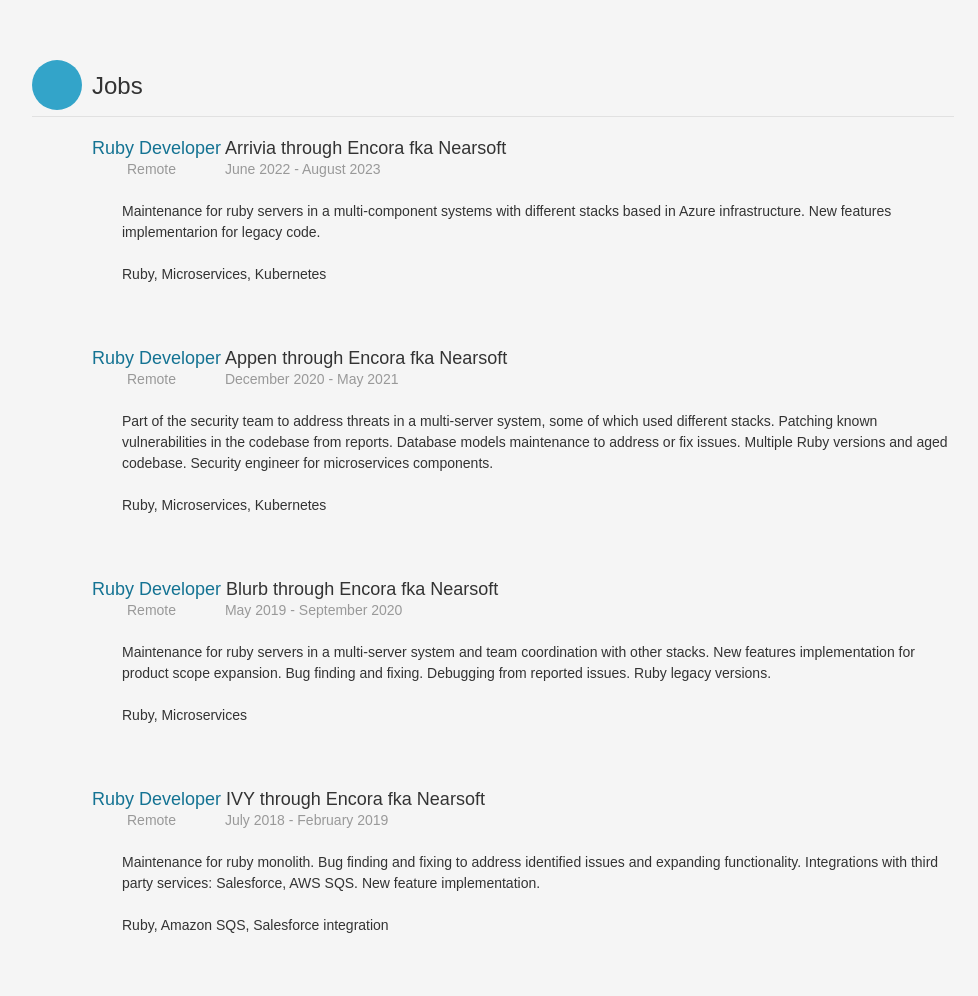
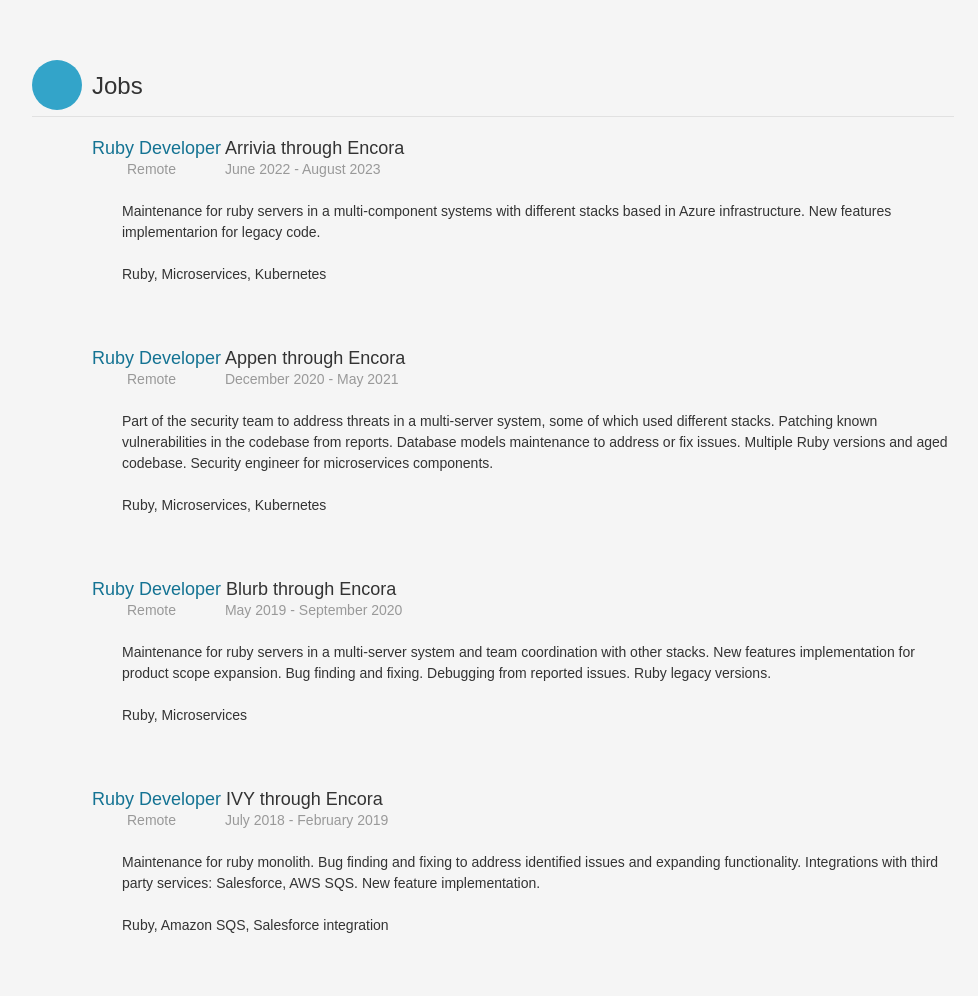
Before and after one commit to eseca/eseca.github.io, a plain HTML site: page index.html in a window 1280 px wide. Shown: the part 240-1236 px from the top of the page, without its empty margins (147-1125 px from the left). Drawn offline with Linux system fonts and the light colour scheme; a web font is replaced by a local one.

Commit message:
Remove 'fka Encorea'

```diff
--- a/index.html
+++ b/index.html
@@ -63,7 +63,7 @@
 				<h3>Jobs</h3>
 				<ul>
           <li>
-						<h4><strong>Ruby Developer</strong> Arrivia through Encora fka Nearsoft</h4>
+						<h4><strong>Ruby Developer</strong> Arrivia through Encora</h4>
 						<span class="lieu">Remote</span>
 						<span class="dates">June 2022 - August 2023</span>
 						<p>Maintenance for ruby servers in a multi-component systems with different
@@ -72,7 +72,7 @@
             <p>Ruby, Microservices, Kubernetes</p>
           </li>
           <li>
-						<h4><strong>Ruby Developer</strong> Appen through Encora fka Nearsoft</h4>
+						<h4><strong>Ruby Developer</strong> Appen through Encora</h4>
 						<span class="lieu">Remote</span>
 						<span class="dates">December 2020 - May 2021</span>
             <p>Part of the security team to address threats in a multi-server system,
@@ -83,7 +83,7 @@
             <p>Ruby, Microservices, Kubernetes</p>
           </li>
           <li>
-						<h4><strong>Ruby Developer</strong> Blurb through Encora fka Nearsoft</h4>
+						<h4><strong>Ruby Developer</strong> Blurb through Encora</h4>
 						<span class="lieu">Remote</span>
 						<span class="dates">May 2019 - September 2020</span>
             <p>Maintenance for ruby servers in a multi-server system and team
@@ -93,7 +93,7 @@
             <p>Ruby, Microservices</p>
           </li>
           <li>
-						<h4><strong>Ruby Developer</strong> IVY through Encora fka Nearsoft</h4>
+						<h4><strong>Ruby Developer</strong> IVY through Encora</h4>
 						<span class="lieu">Remote</span>
 						<span class="dates">July 2018 - February 2019</span>
             <p>Maintenance for ruby monolith. Bug finding and fixing to address
```
